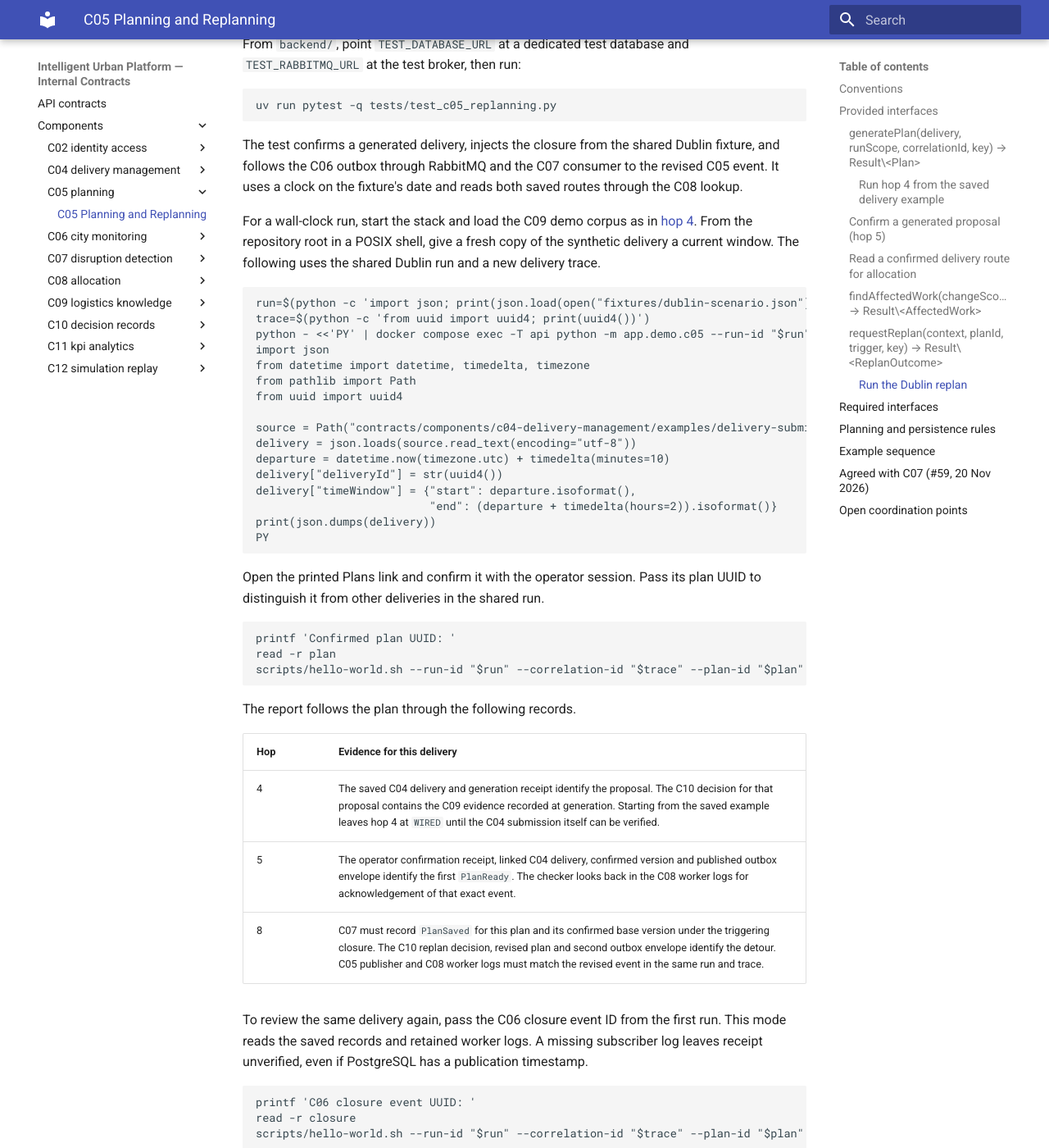
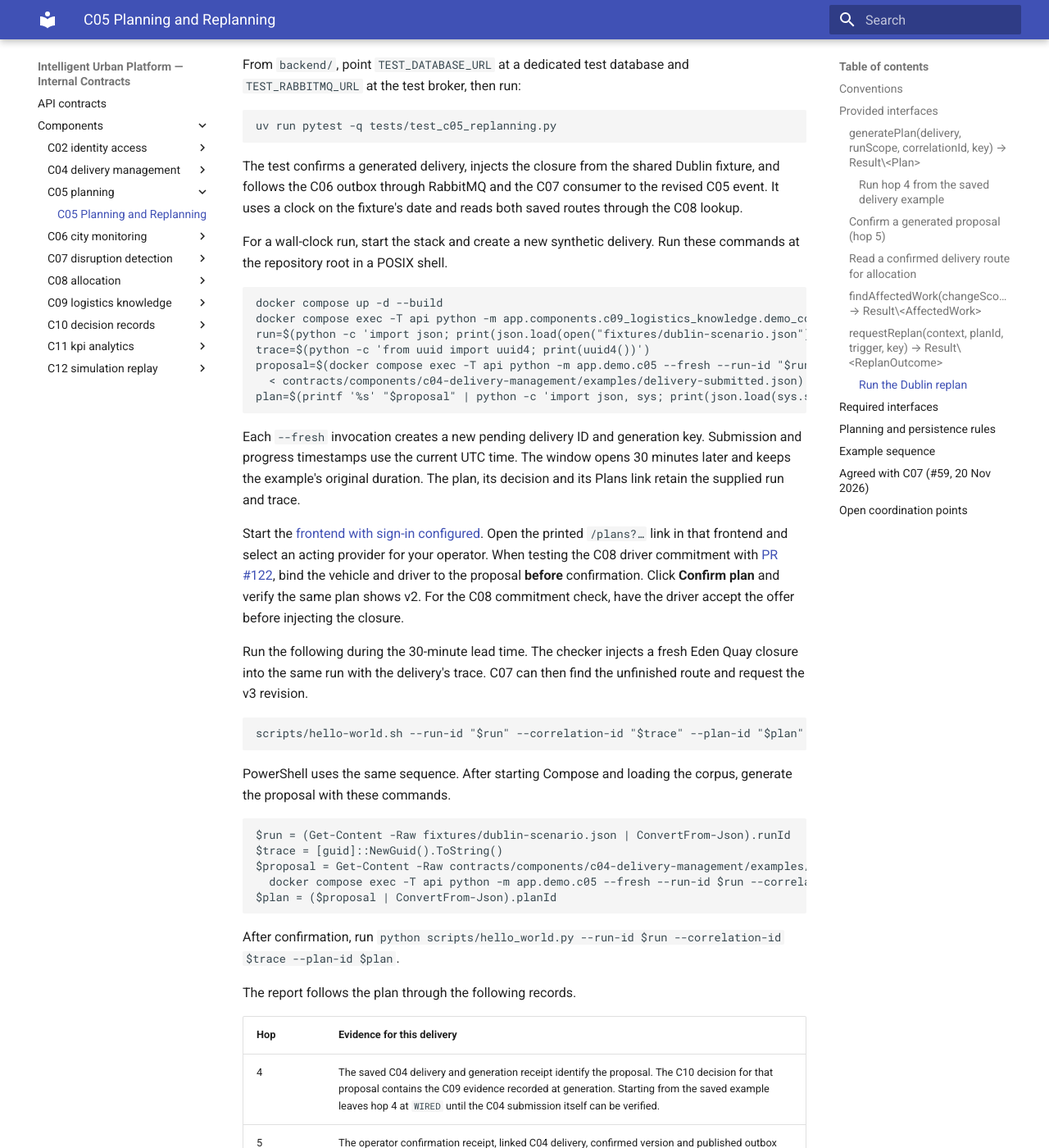
Before and after one commit to ASE-Group-10/IntelligentUrbanPlatform, an MkDocs documentation site: the page built from contracts/components/c05-planning/internal.md, in a window 1280 px wide and 1400 px high, scrolled down 7196 px. Shown: the whole window at 82% size. Built offline with MkDocs 1.6.1 and Material for MkDocs 9.7.7, drawn with Linux system fonts in a browser that asks for light colours; some of the changed text lies outside the part shown.

Commit message:
fix(c05): generate a current delivery for the Dublin walkthrough

````diff
--- a/contracts/components/c05-planning/internal.md
+++ b/contracts/components/c05-planning/internal.md
@@ -31,7 +31,8 @@ For hop 4 of [#72](https://github.com/ASE-Group-10/IntelligentUrbanPlatform/issu
 C04 should call `app.state.planning.generate_plan(delivery, run_scope, correlation_id, key)`
 in-process after committing a delivery. C04 owns the authorised read of that
 delivery in its run. Its [delivery contract](../c04-delivery-management/internal.md)
-defines the saved fields. Wiring the C04 submit handler is pending.
+defines the saved fields. [C04 PR #123](https://github.com/ASE-Group-10/IntelligentUrbanPlatform/pull/123)
+adds the submit handler. On its own branch the handoff still uses a labelled stub.
 
 | Argument | What C04 supplies |
 | --- | --- |
@@ -64,8 +65,10 @@ operator with access to the run can read the current version with
 #### Run hop 4 from the saved delivery example
 
 From the repository root, use the local Compose stack and its migrated database.
-The last command imports the saved example into C04's simulation store, commits
-the delivery, then calls the C05 service with that delivery.
+The last command imports the saved example with its original delivery ID and
+dates into C04's simulation store. It commits the delivery, then calls C05.
+For a wall-clock closure and detour, use the [full walkthrough](#run-the-dublin-replan)
+with `--fresh`.
 
 ```sh
 docker compose up -d --build
@@ -278,38 +281,52 @@ Dublin fixture, and follows the C06 outbox through RabbitMQ and the C07
 consumer to the revised C05 event. It uses a clock on the fixture's date and
 reads both saved routes through the C08 lookup.
 
-For a wall-clock run, start the stack and load the C09 demo corpus as in
-[hop 4](#run-hop-4-from-the-saved-delivery-example). From the repository
-root in a POSIX shell, give a fresh copy of the synthetic delivery a current
-window. The following uses the shared Dublin run and a new delivery trace.
+For a wall-clock run, start the stack and create a new synthetic delivery.
+Run these commands at the repository root in a POSIX shell.
 
 ```sh
+docker compose up -d --build
+docker compose exec -T api python -m app.components.c09_logistics_knowledge.demo_corpus
 run=$(python -c 'import json; print(json.load(open("fixtures/dublin-scenario.json"))["runId"])')
 trace=$(python -c 'from uuid import uuid4; print(uuid4())')
-python - <<'PY' | docker compose exec -T api python -m app.demo.c05 --run-id "$run" --correlation-id "$trace"
-import json
-from datetime import datetime, timedelta, timezone
-from pathlib import Path
-from uuid import uuid4
-
-source = Path("contracts/components/c04-delivery-management/examples/delivery-submitted.json")
-delivery = json.loads(source.read_text(encoding="utf-8"))
-departure = datetime.now(timezone.utc) + timedelta(minutes=10)
-delivery["deliveryId"] = str(uuid4())
-delivery["timeWindow"] = {"start": departure.isoformat(),
-                          "end": (departure + timedelta(hours=2)).isoformat()}
-print(json.dumps(delivery))
-PY
+proposal=$(docker compose exec -T api python -m app.demo.c05 --fresh --run-id "$run" --correlation-id "$trace" \
+  < contracts/components/c04-delivery-management/examples/delivery-submitted.json)
+plan=$(printf '%s' "$proposal" | python -c 'import json, sys; print(json.load(sys.stdin)["planId"])')
 ```
 
-Open the printed Plans link and confirm it with the operator session. Pass
-its plan UUID to distinguish it from other deliveries in the shared run.
+Each `--fresh` invocation creates a new pending delivery ID and generation
+key. Submission and progress timestamps use the current UTC time. The window
+opens 30 minutes later and keeps the example's original duration. The plan,
+its decision and its Plans link retain the supplied run and trace.
+
+Start the [frontend with sign-in configured](../../../frontend/README.md#sign-in-to-resources).
+Open the printed `/plans?…` link in that frontend and select an acting
+provider for your operator. When testing the C08 driver commitment with
+[PR #122](https://github.com/ASE-Group-10/IntelligentUrbanPlatform/pull/122),
+bind the vehicle and driver to the proposal **before** confirmation. Click
+**Confirm plan** and verify the same plan shows v2. For the C08 commitment
+check, have the driver accept the offer before injecting the closure.
+
+Run the following during the 30-minute lead time. The checker injects a
+fresh Eden Quay closure into the same run with the delivery's trace. C07
+can then find the unfinished route and request the v3 revision.
 
 ```sh
-printf 'Confirmed plan UUID: '
-read -r plan
 scripts/hello-world.sh --run-id "$run" --correlation-id "$trace" --plan-id "$plan"
 ```
+
+PowerShell uses the same sequence. After starting Compose and loading the
+corpus, generate the proposal with these commands.
+
+```powershell
+$run = (Get-Content -Raw fixtures/dublin-scenario.json | ConvertFrom-Json).runId
+$trace = [guid]::NewGuid().ToString()
+$proposal = Get-Content -Raw contracts/components/c04-delivery-management/examples/delivery-submitted.json |
+  docker compose exec -T api python -m app.demo.c05 --fresh --run-id $run --correlation-id $trace
+$plan = ($proposal | ConvertFrom-Json).planId
+```
+
+After confirmation, run `python scripts/hello_world.py --run-id $run --correlation-id $trace --plan-id $plan`.
 
 The report follows the plan through the following records.
 
@@ -461,9 +478,13 @@ confirms at v2 and takes the detour at v3.
 
 ## Open coordination points
 
-- C04 and C01 coordinate the hand-off of the saved proposal ID and version from
-  delivery submission to the Plans page. The generation path for #118 is the
-  in-process call above. The `POST /api/v1/plans` entry in the UC03 OpenAPI
-  draft describes a separate HTTP operation.
-- C08's consumer still needs to connect its allocation transaction to the
-  [C05 version lookup agreed in #114](https://github.com/ASE-Group-10/IntelligentUrbanPlatform/pull/114#issuecomment-7110207950).
+- [C04 PR #123](https://github.com/ASE-Group-10/IntelligentUrbanPlatform/pull/123)
+  returns the stub plan ID and version in response headers and displays them
+  on the delivery page. Joining this with #119 requires one compatible C04
+  delivery schema and transaction boundary, an adapter between the saved
+  delivery and real C05 result, and a Plans link carrying the original run
+  and trace on retries.
+- The [C08 version lookup agreed in #114](https://github.com/ASE-Group-10/IntelligentUrbanPlatform/pull/114#issuecomment-7110207950)
+  is connected in [PR #122](https://github.com/ASE-Group-10/IntelligentUrbanPlatform/pull/122).
+  That change depends on #119 and rechecks the version inside the allocation
+  transaction. On #119 alone, the C08 worker still uses its demo plan reader.
````
Also changed, not shown: other parts of contracts/components/c05-planning/internal.md (+1 -1 lines), 2 other files.
